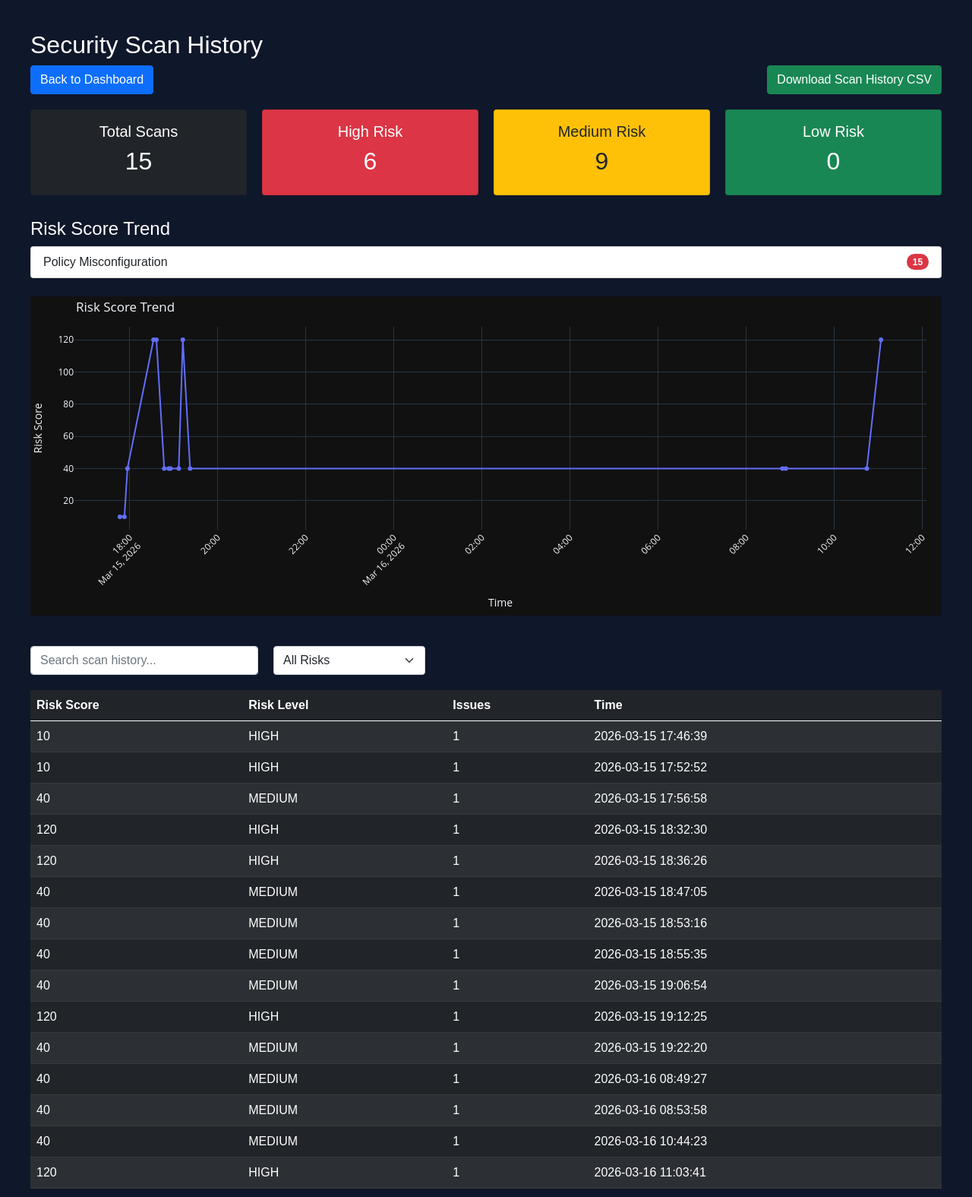
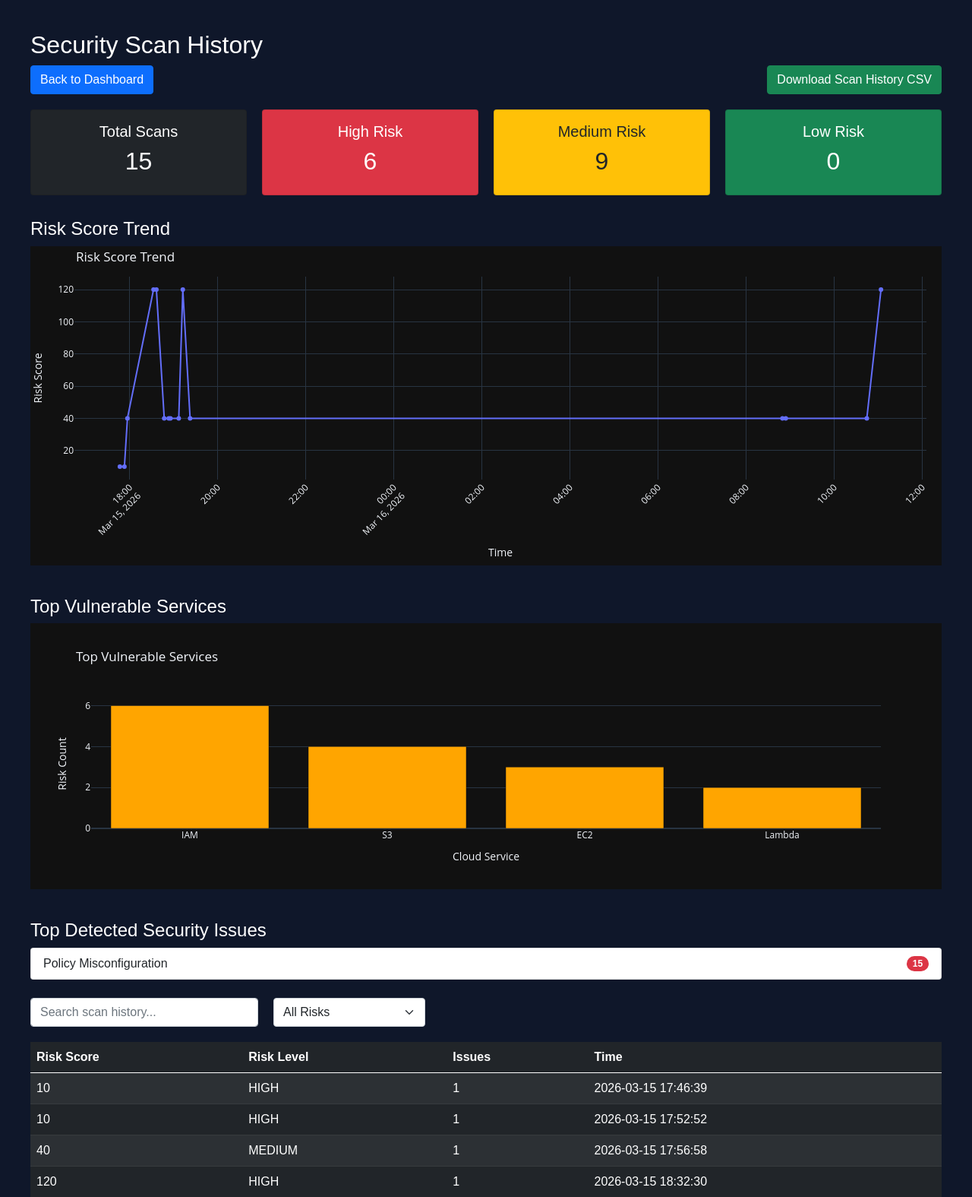
Before and after one commit to gargpriyal10/Autonomous-Security-Policy-Reasoning-Misconfiguration-Detection-Platform, a Flask app: page /history in a window 1280 px wide. Shown: the top 1575 px of the page at 76% size. Run offline with Flask 3, Linux system fonts and the light colour scheme; a user stored in the database is signed in; data comes from the database, SQL or seed files in the repository; some libraries are stand-ins or nearby versions.

Commit message:
Added top vulnerable services analytics to scan history dashboard

```diff
--- a/app.py
+++ b/app.py
@@ -155,6 +155,32 @@ def history():
         reverse=True
     )
 
+    services = ["IAM", "S3", "EC2", "Lambda"]
+    service_risk_values = [6, 4, 3, 2]
+
+    service_fig = go.Figure()
+
+    service_fig.add_trace(go.Bar(
+        x=services,
+        y=service_risk_values,
+        marker_color="orange"
+    ))
+
+    service_fig.update_layout(
+        title="Top Vulnerable Services",
+        xaxis_title="Cloud Service",
+        yaxis_title="Risk Count",
+        template="plotly_dark",
+        height=350
+    )
+
+    service_chart = plot(
+        service_fig,
+        output_type="div",
+        include_plotlyjs=False,
+        config={"displaylogo": False, "displayModeBar": False}
+    )
+
     total_scans = len(scans)
     high_risk = len([s for s in scans if s[1] == "HIGH"])
     medium_risk = len([s for s in scans if s[1] == "MEDIUM"])
@@ -174,13 +200,6 @@ def history():
     name='Risk Score'
     ))
 
-    # fig = px.line(
-    #     df,
-    #     x=timestamps,
-    #     y=risk_scores,
-    #     markers=True,
-    #     title="Risk Score Trend"
-    # )
 
     fig.update_layout(
         title = "Risk Score Trend",
@@ -204,6 +223,7 @@ def history():
         "history.html",
         scans=scans,
         chart=chart,
+        service_chart=service_chart,
         total_scans=total_scans,
         high_risk=high_risk,
         medium_risk=medium_risk,
--- a/templates/history.html
+++ b/templates/history.html
@@ -38,6 +38,9 @@
 
     </div>
 
+
+    <!-- Summary Cards -->
+
     <div style="display:flex; gap:20px; margin-bottom:30px;">
 
         <div class="card bg-dark text-white p-3" style="flex:1; text-align:center;">
@@ -62,7 +65,30 @@
 
     </div>
 
+
+    <!-- Risk Trend Chart -->
+
     <h4 style="margin-top:30px;">Risk Score Trend</h4>
+
+    <script src="https://cdn.plot.ly/plotly-latest.min.js"></script>
+
+    <div style="margin-bottom:40px;">
+        {{ chart | safe }}
+    </div>
+
+
+    <!-- Top Vulnerable Services Chart -->
+
+    <h4 style="margin-top:30px;">Top Vulnerable Services</h4>
+
+    <div style="margin-bottom:40px;">
+        {{ service_chart | safe }}
+    </div>
+
+
+    <!-- Top Detected Security Issues -->
+
+    <h4 style="margin-top:30px;">Top Detected Security Issues</h4>
 
     <ul class="list-group mb-4">
 
@@ -77,28 +103,13 @@
 
     </ul>
 
-<!--<div id="riskChart" style = "height:400px; margin-bottom:40px;"></div>-->
 
-<script src="https://cdn.plot.ly/plotly-latest.min.js"></script>
-
-<div style="margin-bottom:40px;">
-    {{ chart | safe }}
-</div>
-
-<div style="margin-bottom:20px;">
-
-</div>
+    <!-- Search + Filter -->
 
     <div style="display:flex; gap:20px; margin-bottom:20px;">
 
-<input
-    type="text"
-    id="searchInput"
-    onkeyup="searchTable()"
-    placeholder="Search scan history..."
-    class="form-control"
-    style="max-width:300px;"
->
+        <input type="text" id="searchInput" onkeyup="searchTable()" placeholder="Search scan history..."
+            class="form-control" style="max-width:300px;">
 
         <select id="riskFilter" class="form-select" style="width:200px;" onchange="filterTable()">
             <option value="ALL">All Risks</option>
@@ -109,7 +120,11 @@
 
     </div>
 
+
+    <!-- Scan Table -->
+
     <table id="scanTable" class="table table-dark table-striped">
+
         <thead>
             <tr>
                 <th>Risk Score</th>
@@ -136,7 +151,9 @@
 
     </table>
 
+
     <script>
+
         function filterTable() {
 
             var filter = document.getElementById("riskFilter").value;
@@ -149,13 +166,17 @@ function filterTable() {
 
                 if (filter === "ALL" || riskLevel === filter) {
                     rows[i].style.display = "";
-        } else {
+                }
+                else {
                     rows[i].style.display = "none";
                 }
 
             }
+
         }
+
     </script>
+
 
     <script>
 
@@ -172,15 +193,18 @@ function searchTable() {
 
                 if (rowText.indexOf(filter) > -1) {
                     tr[i].style.display = "";
-        } else {
+                }
+                else {
                     tr[i].style.display = "none";
                 }
 
             }
+
         }
 
     </script>
 
+
 </body>
 
 </html>
```
Lines whose indentation alone changed are shown as unchanged.
